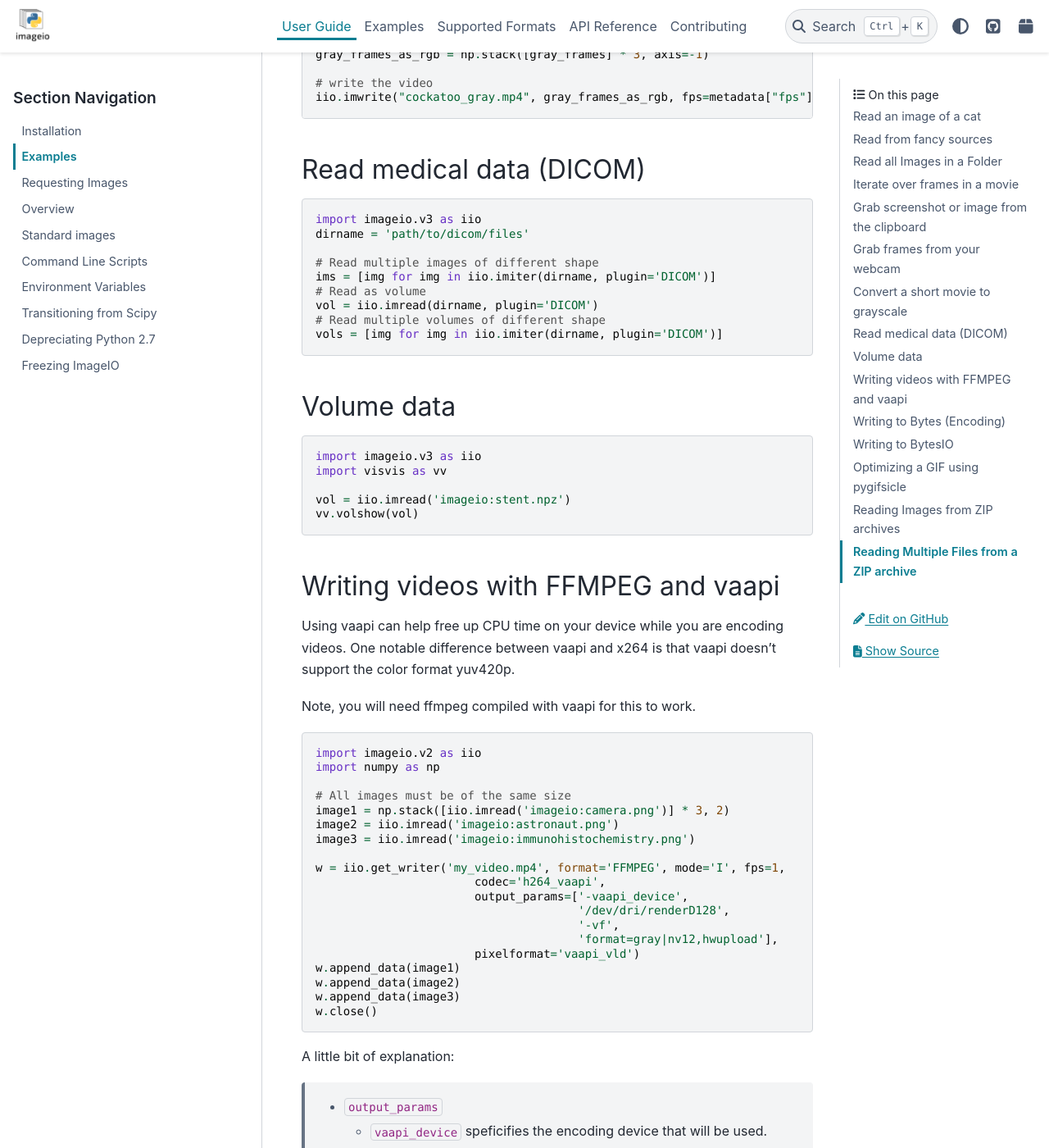
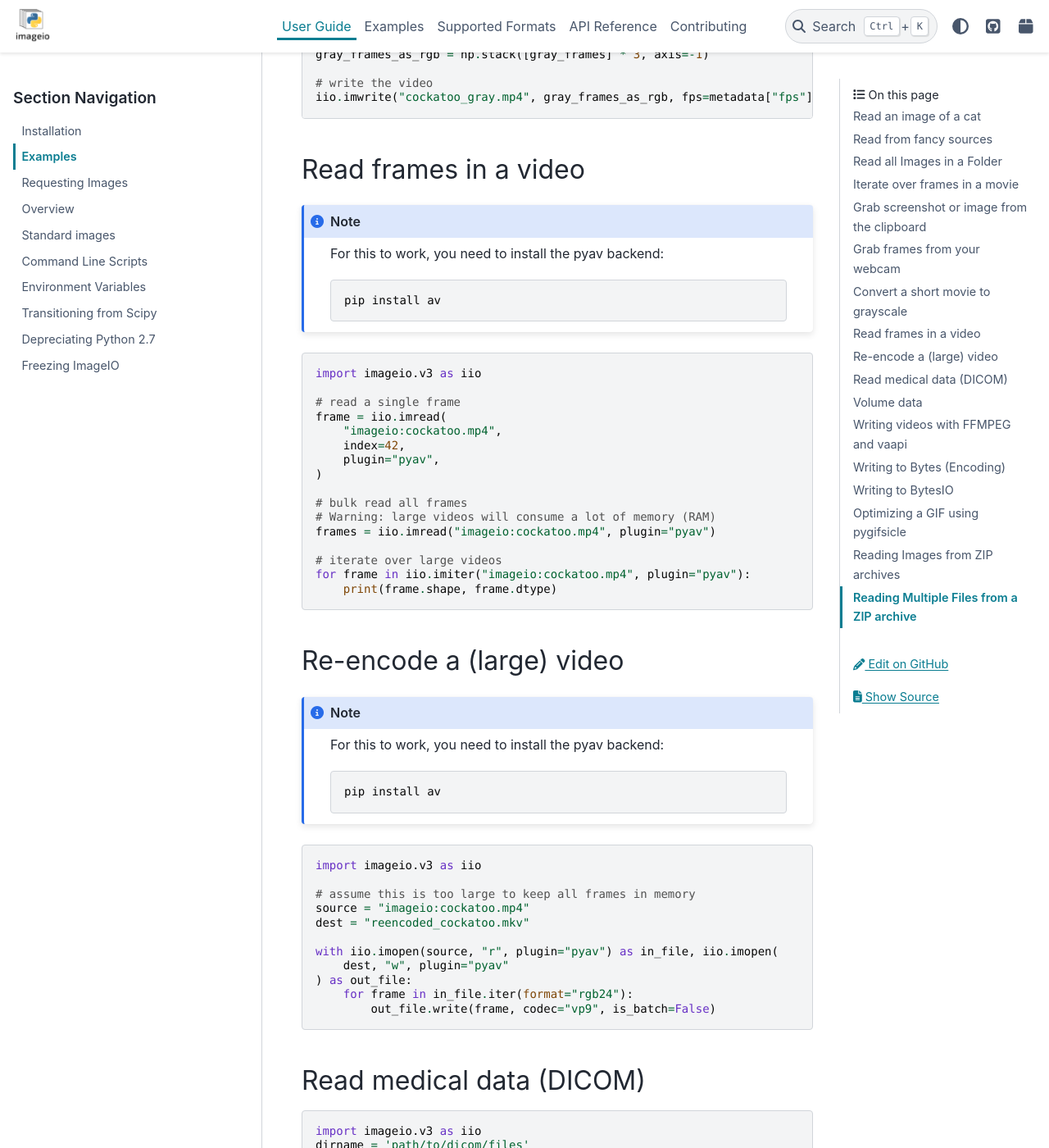
Before and after one commit to imageio/imageio, a Sphinx documentation site: the page built from docs/examples.rst, in a window 1280 px wide and 1400 px high, scrolled down 3193 px. Shown: the whole window at 82% size. Built offline with Sphinx 7.4.7 and the PyData theme 0.15.4, drawn with Linux system fonts in a browser that asks for light colours.

Commit message:
DOC: examples on reading/writing video

```diff
--- a/docs/examples.rst
+++ b/docs/examples.rst
@@ -154,6 +154,54 @@ Convert a short movie to grayscale
 
     # write the video
     iio.imwrite("cockatoo_gray.mp4", gray_frames_as_rgb, fps=metadata["fps"])
+
+Read frames in a video
+----------------------
+.. note::
+    For this to work, you need to install the pyav backend::
+
+        pip install av
+
+.. code-block:: python
+
+    import imageio.v3 as iio
+
+    # read a single frame
+    frame = iio.imread(
+        "imageio:cockatoo.mp4",
+        index=42,
+        plugin="pyav",
+    )
+
+    # bulk read all frames
+    # Warning: large videos will consume a lot of memory (RAM)
+    frames = iio.imread("imageio:cockatoo.mp4", plugin="pyav")
+
+    # iterate over large videos
+    for frame in iio.imiter("imageio:cockatoo.mp4", plugin="pyav"):
+        print(frame.shape, frame.dtype)
+
+Re-encode a (large) video
+-------------------------
+
+.. note::
+    For this to work, you need to install the pyav backend::
+
+        pip install av
+
+.. code-block:: python
+
+    import imageio.v3 as iio
+
+    # assume this is too large to keep all frames in memory
+    source = "imageio:cockatoo.mp4"
+    dest = "reencoded_cockatoo.mkv"
+
+    with iio.imopen(source, "r", plugin="pyav") as in_file, iio.imopen(
+        dest, "w", plugin="pyav"
+    ) as out_file:
+        for frame in in_file.iter(format="rgb24"):
+            out_file.write(frame, codec="vp9", is_batch=False)
 
 
 Read medical data (DICOM)
```
